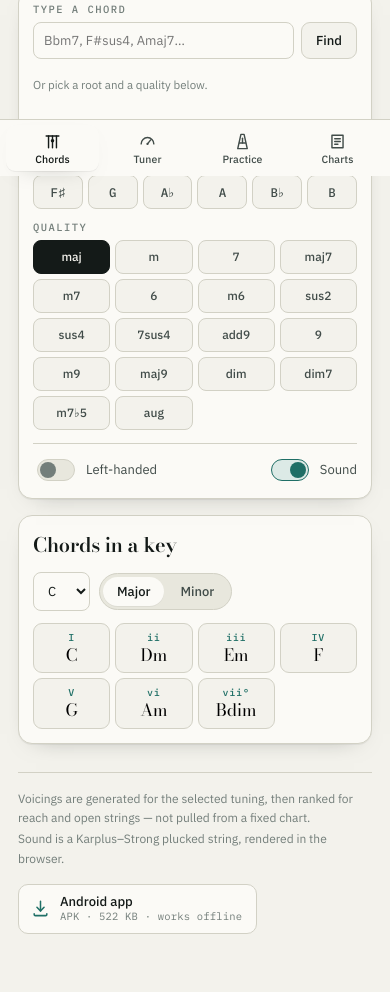
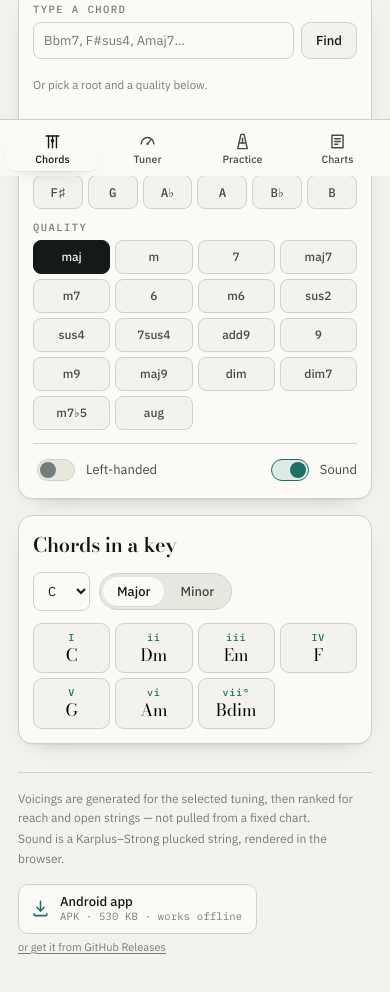
Before and after one commit to Pbbobkanobi67/chord-shed, a plain HTML site: page index.html in a window 390 px wide. Shown: the part 668-1660 px from the top of the page. Drawn offline with nearby package versions, Linux system fonts and the light colour scheme.

Commit message:
Serve the APK from our own origin so phones can actually download it
The footer link pointed at github.com/.../releases/latest/download/...
The GitHub Android app registers github.com as an app link, so tapping it
on a phone opens the GitHub app's release page instead of handing the file
to the downloader, and nothing downloads.

The server side was never at fault: the redirect chain ends in a 200 with
Content-Disposition: attachment and the right APK content type. Avoiding
github.com entirely is what fixes it.

dl/chord-shed.apk is now committed and served from the site, with
vercel.json setting the APK content type and attachment disposition.
The GitHub release stays as the archive and as a fallback link.

Co-Authored-By: Claude Opus 5 (1M context) <noreply@anthropic.com>

```diff
--- a/index.html
+++ b/index.html
@@ -261,6 +261,10 @@ footer .colophon{flex:1 1 320px; display:flex; flex-direction:column; gap:2px}
 .getapp em{display:block; font-style:normal; font:400 10.5px/1.3 "IBM Plex Mono",monospace;
   color:var(--ink-3); letter-spacing:.02em}
 .getapp:hover em{color:var(--accent-ink)}
+.getappwrap{flex:0 0 auto; display:flex; flex-direction:column; align-items:flex-start; gap:6px}
+.altdl{font:400 11px/1.3 "IBM Plex Sans",sans-serif; color:var(--ink-3);
+  text-decoration:underline; text-underline-offset:2px}
+.altdl:hover{color:var(--accent-ink)}
 
 /* ---------- phone ---------- */
 @media (max-width:720px){
@@ -493,16 +497,23 @@ footer .colophon{flex:1 1 320px; display:flex; flex-direction:column; gap:2px}
       <span>Voicings are generated for the selected tuning, then ranked for reach and open strings — not pulled from a fixed chart.</span>
       <span>Sound is a Karplus–Strong plucked string, rendered in the browser.</span>
     </div>
-    <!-- data-web-only: stripped by android/mkhtml.py, since inside the app this link is circular -->
-    <a class="getapp" data-web-only
-       href="https://github.com/Pbbobkanobi67/chord-shed/releases/latest/download/chord-shed.apk">
+    <!-- data-web-only: stripped by android/mkhtml.py, since inside the app this link is circular.
+         Served from this origin, not github.com: the GitHub Android app claims github.com links
+         and opens its own release page instead of downloading. -->
+    <div class="getappwrap" data-web-only>
+      <a class="getapp" href="/dl/chord-shed.apk" download="chord-shed.apk"
+         type="application/vnd.android.package-archive">
         <svg width="19" height="19" viewBox="0 0 24 24" fill="none" stroke="currentColor"
              stroke-width="1.9" stroke-linecap="round" stroke-linejoin="round" aria-hidden="true">
           <path d="M12 3v12" /><path d="M7.5 10.5 12 15l4.5-4.5" />
           <path d="M4 18.5v1A1.5 1.5 0 0 0 5.5 21h13a1.5 1.5 0 0 0 1.5-1.5v-1" />
         </svg>
-      <span>Android app<em>APK · 522 KB · works offline</em></span>
+        <span>Android app<em>APK · 530 KB · works offline</em></span>
       </a>
+      <a class="altdl" href="https://github.com/Pbbobkanobi67/chord-shed/releases/latest">
+        or get it from GitHub Releases
+      </a>
+    </div>
   </footer>
 </div>
 
```
Also changed, not shown: vercel.json (added), 3 other files. Lines whose indentation alone changed are shown as unchanged.
